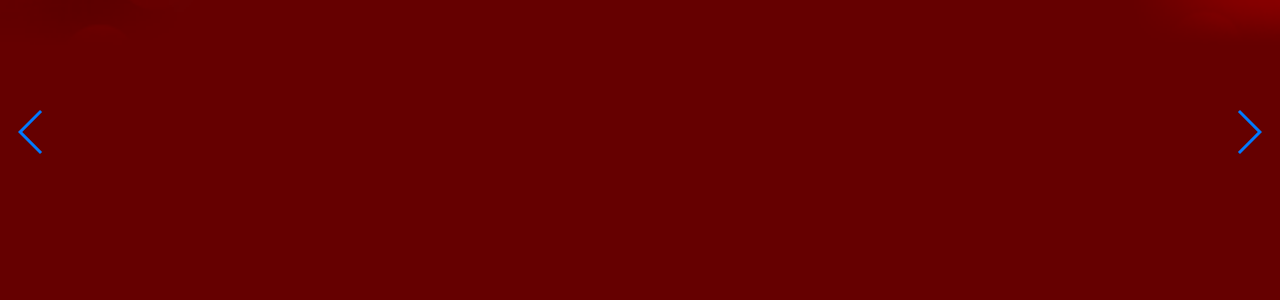
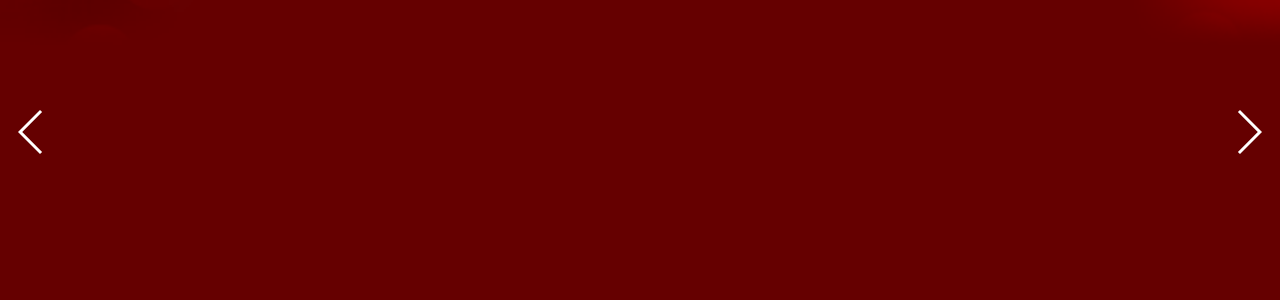
Before and after one commit to Toru-Yoshioka/togetrial, a PHP site: page /indexcheck.php?r=1 in a window 1280 px wide. Shown: the part 627-927 px from the top of the page. Run offline with PHP 8.4, Linux system fonts and the light colour scheme; data that the repository does not hold is empty.

Commit message:
index表示確認用モジュールをアップ

```diff
--- a/indexcheck.php
+++ b/indexcheck.php
@@ -77,7 +77,7 @@ date_default_timezone_set('Asia/Tokyo');
 ?>
     </div>
 
-  <div class="swiper-container">
+  <div class="swiper-container swiper-container-horizontal">
     <div class="swiper-wrapper">
 	  <div class="swiper-slide">
 
@@ -125,8 +125,8 @@ date_default_timezone_set('Asia/Tokyo');
     </div>
 
 	<div class="swiper-pagination"></div>
-	<div class="swiper-button-prev"></div>
-	<div class="swiper-button-next"></div>
+	<div class="swiper-button-prev swiper-button-white"></div>
+	<div class="swiper-button-next swiper-button-white"></div>
 	<div class="swiper-scrollbar"></div>
 
   </div>
```
